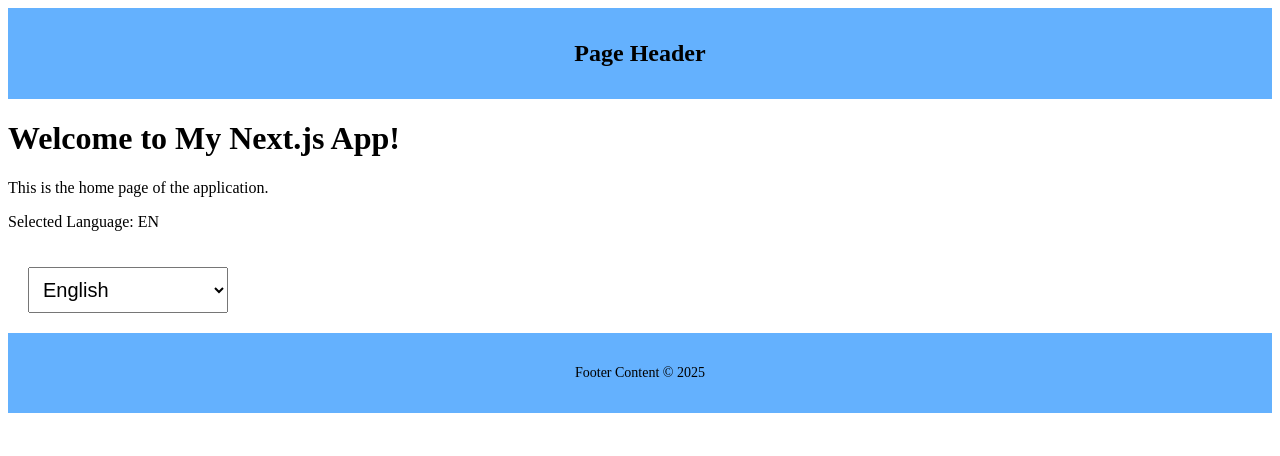
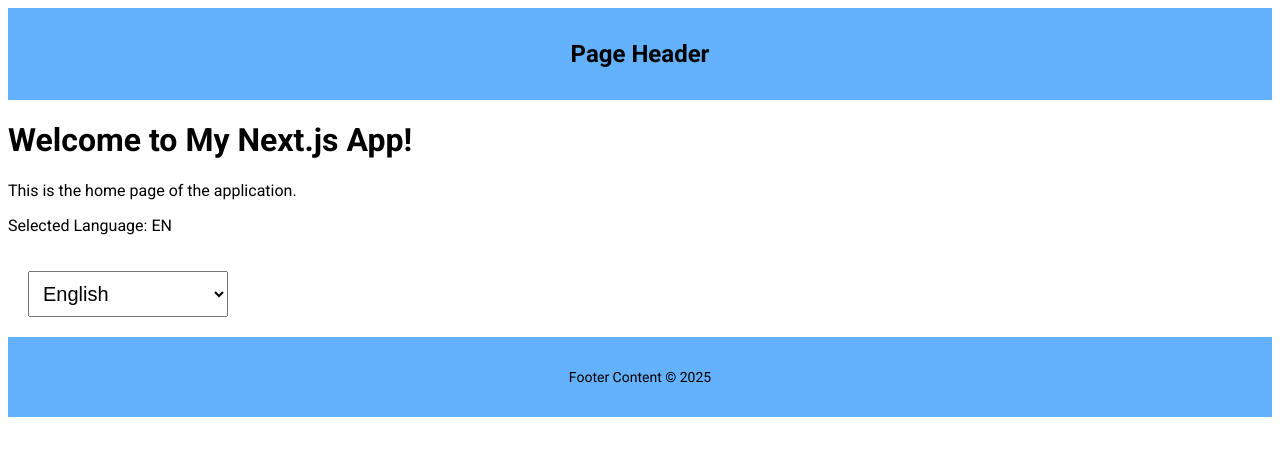
Before and after one commit to RobFyd/hello-next, a Next.js app: page / in a window 1280 px wide. Shown: the top 456 px of the page. Built offline with nearby package versions, Linux system fonts and the light colour scheme.

Commit message:
fix: apply Roboto font styling to the body in RootLayout

```diff
--- a/src/app/layout.js
+++ b/src/app/layout.js
@@ -1,5 +1,13 @@
 import { Footer } from "./components/Footer";
 import { Header } from "./components/Header";
+
+import { Roboto } from "next/font/google";
+
+const roboto = Roboto({
+  style: ["normal", "italic"],
+  subsets: ["latin"],
+  weight: ["400", "700"],
+});
 
 export const metadata = {
   title: "My Next.js App",
@@ -9,7 +17,7 @@
 export default function RootLayout({ children }) {
   return (
     <html lang="en">
-      <body>
+      <body className={roboto.className}>
         <Header />
         {children}
         <Footer />
```
